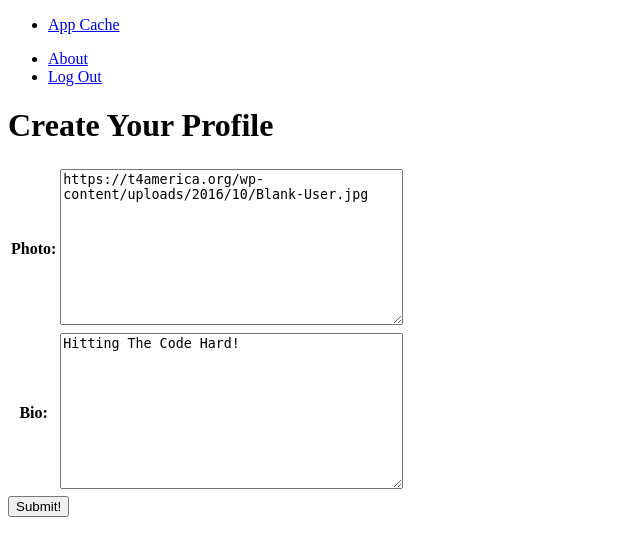
After one commit to kimjane93/AppCacheApp, a Django app: page /accounts/addprofile/ in a window 1280 px wide. The commit adds this page. Shown: the top 556 px of the page, without its empty margins (0-640 px from the left). Run offline with Django 3.2, Linux system fonts and the light colour scheme; the visitor is signed in with stand-in values (Sample User, id 1); lists and menus that the app fills with data are empty.

Commit message:
implement create profile functionality immediately post sign up

```diff
--- a/main_app/models.py
+++ b/main_app/models.py
@@ -7,7 +7,17 @@ from django.contrib.auth.models import User
 class Profile(models.Model):
     user = models.OneToOneField(User, on_delete=models.CASCADE)
     photo = models.TextField(default='https://t4america.org/wp-content/uploads/2016/10/Blank-User.jpg')
-    bio = models.TextField(default='One of Us')
+    bio = models.TextField(default='Hitting The Code Hard!')
+
+
+class Technologie(models.Model):
+    name = models.CharField(max_length=50)
+
+    def __str__(self):
+        return self.name
+
+    # def get_absolute_url(self):
+    #     return reverse('technologies_detail', kwargs={% 'pk': self.id %})
 
 
 # class App(models.Model):
--- a/main_app/templates/apps/index.html
+++ b/main_app/technologies/index.html
@@ -2,7 +2,7 @@
 
 {% block content %}
 
-<h1>Index</h1>
+<h1>Tech List</h1>
 
 
 {% endblock %}
--- a/main_app/templates/base.html
+++ b/main_app/templates/base.html
@@ -16,6 +16,11 @@
                   <ul>
                     <li><a href="{% url 'about' %}">About</a></li>
                     {% if user.is_authenticated %}
+
+
+                  {#  <li><a href="{% url '' %}"></a></li> #}
+
+
                     {# <li><a href="{% url 'index' %}">View All Apps</a></li> #}
                     {# <li><a href="{% url 'apps_create' %}">Create An App</a></li> #}
                     <li><a href="{% url 'logout' %}">Log Out</a></li>
--- /dev/null
+++ b/main_app/templates/main_app/profile_form.html
@@ -0,0 +1,18 @@
+{% extends 'base.html' %}
+
+{% block content %}
+
+{% if object %}
+<h1>Edit <span class="teal-text">Profile</span></h1>
+{% else %}
+<h1>Create Your Profile</h1>
+{% endif %}
+<form action="" method="post">
+    {% csrf_token %}
+    <table>
+        {{form.as_table}}
+    </table>
+    <input type="submit" value="Submit!" class="btn">
+</form>
+
+{% endblock %}
--- a/main_app/urls.py
+++ b/main_app/urls.py
@@ -6,6 +6,7 @@ urlpatterns = [
     path('', views.home, name='home'),
     path('about/', views.about, name='about'),
     path('accounts/signup/', views.signup, name='signup'),
+    path('accounts/addprofile/', views.ProfileCreate.as_view(), name='profiles_create'),
     # path('apps/', views.AppList, name='index'),
     # path('apps/create/', views.AppCreate, name='apps_create'),
 ]
--- a/main_app/views.py
+++ b/main_app/views.py
@@ -8,7 +8,8 @@ from django.contrib.auth.forms import UserCreationForm
 from django.contrib.auth.decorators import login_required
 # Import the mixin for class-based views
 # # Create your views here.
-# from .models import App, Profile, Note, Build_stat, Technologie
+from .models import Profile
+from django.contrib.auth.mixins import LoginRequiredMixin
 from .forms import UserForm
 
 
@@ -30,7 +31,7 @@ def signup(request):
       user = form.save()
       # This is how we log a user in via code
       login(request, user)
-      return redirect('home')
+      return redirect('profiles_create')
     #   COME BACK AND CHANGE REDIRECT LOCATION
     else:
       error_message = 'Invalid sign up - try again'
@@ -40,7 +41,20 @@ def signup(request):
   return render(request, 'registration/signup.html', context)
 
 
-# class AppList(ListView):
+def technologies_index(request):
+  tech = Technologie.objects.all()
+  return render(request, '')
+
+class ProfileCreate(LoginRequiredMixin, CreateView):
+  model = Profile
+  fields = ['photo', 'bio']
+
+  def form_valid(self, form):
+    form.instance.user = self.request.user
+    return super().form_valid(form)
+  success_url = '/'
+
+#  class AppList(ListView):
 #     model = App
 
 # class AppCreate(CreateView):
```
Also changed, not shown: main_app/forms.py (+4 -3 lines).
